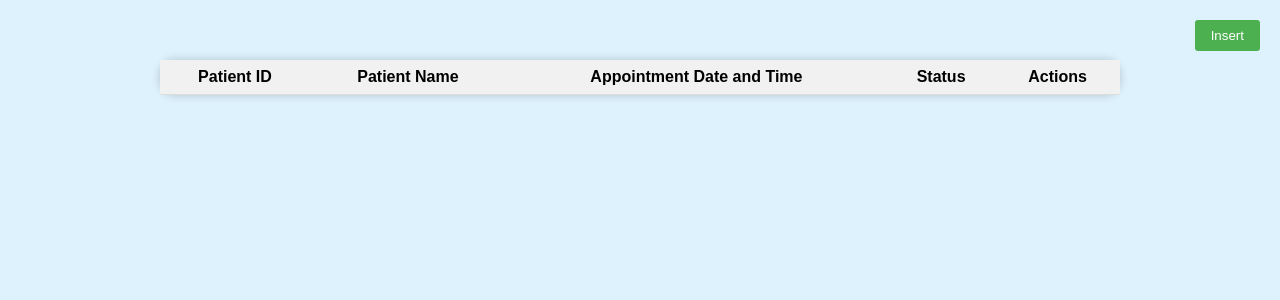
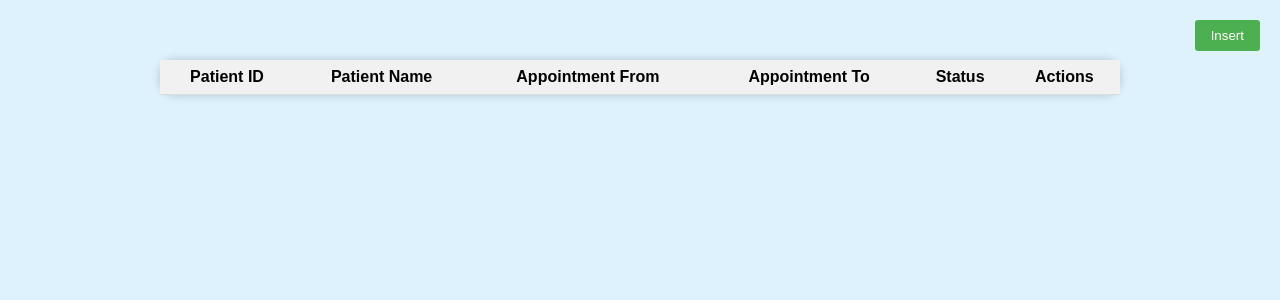
Before and after one commit to sanj-04/Hospital-Management-System, a Django app: page /apttb in a window 1280 px wide. Shown: the top 300 px of the page. Run offline with Django 5.2, Linux system fonts and the light colour scheme; the visitor is signed in with stand-in values (Sample User, id 1); data comes from the database, SQL or seed files in the repository; data that the repository does not hold is empty.

Commit message:
added Appointment from and to datetime

```diff
--- a/Files/staticFile/javascript/apttb.js
+++ b/Files/staticFile/javascript/apttb.js
@@ -44,14 +44,16 @@ insertBtn.addEventListener('click', showInsertForm);
 let confirmDeleteButton;
 
 function showUpdateForm(button) {
-    let date_time = button.getAttribute('data-date_time');
+    let from_date_time = button.getAttribute('data-from_date_time');
+    let to_date_time = button.getAttribute('data-to_date_time');
     let patient_id = button.getAttribute('data-patient_id');
     let appointment_id = button.getAttribute('data-appointment_id');
     let row = button.parentNode.parentNode;
     let patient_name = row.cells[1].textContent;
 
     document.getElementById('id_patient_update').value = patient_name;
-    document.getElementById('id_data_time_update').value = date_time;
+    document.getElementById('id_from_date_time_update').value = from_date_time;
+    document.getElementById('id_to_date_time_update').value = to_date_time;
     document.getElementById('id_appointment_id_update').value = appointment_id;
     document.getElementById('id_patient_id_update').value = patient_id;
     updateForm.style.display = 'block';
--- a/src/dataStorage/views/account_views.py
+++ b/src/dataStorage/views/account_views.py
@@ -10,7 +10,12 @@ from django.http import JsonResponse
 from django.http.request import QueryDict
 from datetime import datetime
 from dataStorage.models import Patient, Appointment, Doctor, Medicine, Prescription
-import json
+import json, hashlib
+
+def hash_dict_content(dictionary):
+    json_string = json.dumps(dictionary, sort_keys=True)
+    hash_object = hashlib.sha256(json_string.encode())
+    return hash_object.hexdigest()
 
 @receiver(user_logged_out)
 def on_user_logged_out(sender, request, **kwargs):
@@ -107,7 +112,7 @@ def adminpg(request):
         # ]
         prescriptions = [{
             "id": prescription.id,
-            "name": prescription.prescription_name,
+            "name": prescription.createTimestamp.strftime('%d-%b-%Y %I:%M %p'),
         } for prescription in prescriptionObjs]
 
         return JsonResponse({
@@ -121,9 +126,10 @@ def adminpg(request):
 
         doctorObj = Doctor.objects.get(user = request.user)
         patientObj = Patient.objects.get(id=int(patient_id))
+        prescription_json = json.loads(prescription)
         prescriptionObj = Prescription.objects.create(
-            prescription_name = f"Prescription of {patientObj.user.username} by {doctorObj.user.username}",
-            prescription_json =  json.loads(prescription),
+            prescription_hash = hash_dict_content(prescription_json),
+            prescription_json =  prescription_json,
             doctor = doctorObj,
             patient = patientObj,
         )
@@ -146,8 +152,10 @@ def apttb(request):
                 'appointment_id': appointment.id,
                 'patient_id': appointment.patient.id,
                 'patient_name': appointment.patient.user.username,
-                'appointment_date_time': appointment.date_time.strftime('%Y-%m-%dT%H:%M'),
-                'appointment_date_time_str': appointment.date_time.strftime('%d-%b-%Y %I:%M %p'),
+                'appointment_from_date_time': appointment.from_date_time.strftime('%Y-%m-%dT%H:%M'),
+                'appointment_to_date_time': appointment.to_date_time.strftime('%Y-%m-%dT%H:%M'),
+                'appointment_from_date_time_str': appointment.from_date_time.strftime('%d-%b-%Y %I:%M %p'),
+                'appointment_to_date_time_str': appointment.to_date_time.strftime('%d-%b-%Y %I:%M %p'),
                 'appointment_status': appointment.status,
             } for appointment in appointmentObjs],
             'patients' : [{
@@ -167,13 +175,16 @@ def apttb(request):
             patientObj = Patient.objects.get(
                 user__username = patient
             )
-        date_time = request.POST.get('date_time')
-        date_timeObj = datetime.strptime(date_time, "%Y-%m-%dT%H:%M")
+        from_date_time = request.POST.get('from_date_time')
+        to_date_time = request.POST.get('to_date_time')
+        from_date_timeObj = datetime.strptime(from_date_time, "%Y-%m-%dT%H:%M")
+        to_date_timeObj = datetime.strptime(to_date_time, "%Y-%m-%dT%H:%M")
         doctorObj = Doctor.objects.get(user = request.user)
         appointmentObj = Appointment.objects.create(
             doctor = doctorObj,
             patient = patientObj,
-            date_time = date_timeObj,
+            from_date_time = from_date_timeObj,
+            to_date_time = to_date_timeObj,
         )
         return JsonResponse(
             {
@@ -183,10 +194,13 @@ def apttb(request):
 
     elif request.method == "PUT" and request.is_ajax():
         appointment_id = QueryDict(request.body).get('appointment_id')
-        date_time = QueryDict(request.body).get('date_time')
-        date_timeObj = datetime.strptime(date_time, "%Y-%m-%dT%H:%M")
+        from_date_time = QueryDict(request.body).get('from_date_time')
+        to_date_time = QueryDict(request.body).get('to_date_time')
+        from_date_timeObj = datetime.strptime(from_date_time, "%Y-%m-%dT%H:%M")
+        to_date_timeObj = datetime.strptime(to_date_time, "%Y-%m-%dT%H:%M")
         appointmentObj = Appointment.objects.get(id = appointment_id)
-        appointmentObj.date_time = date_timeObj
+        appointmentObj.from_date_time = from_date_timeObj
+        appointmentObj.to_date_time = to_date_timeObj
         appointmentObj.save()
         return JsonResponse(
             {
--- a/src/static/javascript/apttb.js
+++ b/src/static/javascript/apttb.js
@@ -44,14 +44,16 @@ insertBtn.addEventListener('click', showInsertForm);
 let confirmDeleteButton;
 
 function showUpdateForm(button) {
-    let date_time = button.getAttribute('data-date_time');
+    let from_date_time = button.getAttribute('data-from_date_time');
+    let to_date_time = button.getAttribute('data-to_date_time');
     let patient_id = button.getAttribute('data-patient_id');
     let appointment_id = button.getAttribute('data-appointment_id');
     let row = button.parentNode.parentNode;
     let patient_name = row.cells[1].textContent;
 
     document.getElementById('id_patient_update').value = patient_name;
-    document.getElementById('id_data_time_update').value = date_time;
+    document.getElementById('id_from_date_time_update').value = from_date_time;
+    document.getElementById('id_to_date_time_update').value = to_date_time;
     document.getElementById('id_appointment_id_update').value = appointment_id;
     document.getElementById('id_patient_id_update').value = patient_id;
     updateForm.style.display = 'block';
--- a/src/templates/admin_home.html
+++ b/src/templates/admin_home.html
@@ -70,7 +70,7 @@
     <div class="accordion" id="patients">
       <ul class="list-group">
         {% for patient in patients %}
-        <li style="cursor: pointer;" class="card-body list-group-item list-group-item-action border border-dark patient"
+        <li style="cursor: pointer;" class="card-body list-group-item list-group-item-action border border-dark patient" id="patient_{{patient.id}}"
           data-patient_id="{{patient.id}}" data-patient_name="{{patient.name}}" data-patient_age="{{patient.age}}" onclick="showPatientDetails(this);">
           {{patient.name}}
         </li>
@@ -297,6 +297,7 @@
           window.scrollTo(0, 0);
           document.getElementById("PrescriptionModalBody").innerHTML = "";
           $('#addPrescriptionModal').modal('hide');
+          document.getElementById("patient_"+patient_id).click();
         },
         error : function(xhr, errmsg, err) {
           console.log(xhr);
--- a/src/templates/apttb.html
+++ b/src/templates/apttb.html
@@ -20,7 +20,8 @@
                 <tr>
                     <th>Patient ID</th>
                     <th>Patient Name</th>
-                    <th>Appointment Date and Time</th>
+                    <th>Appointment From</th>
+                    <th>Appointment To</th>
                     <th>Status</th>
                     <th>Actions</th>
                 </tr>
@@ -30,12 +31,14 @@
                 <tr>
                     <td>{{appointment.patient_id}}</td>
                     <td>{{appointment.patient_name}}</td>
-                    <td>{{appointment.appointment_date_time_str}}</td>
+                    <td>{{appointment.appointment_from_date_time_str}}</td>
+                    <td>{{appointment.appointment_to_date_time_str}}</td>
                     <td>{{appointment.appointment_status}}</td>
                     <td hidden>{{appointment.appointment_id}}</td>
                     <td>
                         <button onclick="showUpdateForm(this);"
-                            data-date_time="{{appointment.appointment_date_time}}"
+                            data-from_date_time="{{appointment.appointment_from_date_time}}"
+                            data-to_date_time="{{appointment.appointment_to_date_time}}"
                             data-patient_id="{{appointment.patient_id}}"
                             data-appointment_id="{{appointment.appointment_id}}">Update</button>
                         <button onclick="confirmDelete(this);" data-appointment_id="{{appointment.appointment_id}}">Delete</button>
@@ -50,8 +53,11 @@
         <label for="id_patient_update">Patient:</label>
         <input type="text" name="patient" autocomplete="off" class="textinput textInput form-control" id="id_patient_update" disabled>
         <br><br>
-        <label for="id_data_time_update">Appointment Date and Time:</label>
-        <input type="datetime-local" id="id_data_time_update" class="textinput textInput form-control">
+        <label for="id_from_date_time_update">Appointment From Date and Time:</label>
+        <input type="datetime-local" id="id_from_date_time_update" class="textinput textInput form-control">
+        <br><br>
+        <label for="id_to_date_time_update">Appointment To Date and Time:</label>
+        <input type="datetime-local" id="id_to_date_time_update" class="textinput textInput form-control">
         <br>
         <input type="hidden" id="id_appointment_id_update" class="textinput textInput form-control">
         <input type="hidden" id="id_patient_id_update" class="textinput textInput form-control">
@@ -64,8 +70,11 @@
         <label for="id_patient_insert">Patient:</label>
         <input type="text" name="patient" autocomplete="off" maxlength="150" class="textinput textInput form-control" id="id_patient_insert" list="id_patients_list">
         <br><br>
-        <label for="id_date_time_insert">Appointment Date and Time:</label>
-        <input type="datetime-local" id="id_date_time_insert" class="textinput textInput form-control">
+        <label for="id_from_date_time_insert">Appointment From Date and Time:</label>
+        <input type="datetime-local" id="id_from_date_time_insert" class="textinput textInput form-control">
+        <br><br>
+        <label for="id_to_date_time_insert">Appointment To Date and Time:</label>
+        <input type="datetime-local" id="id_to_date_time_insert" class="textinput textInput form-control">
         <br>
         <button type="button" onclick="insertRow()">Insert</button>
         <button type="button" onclick="hideInsertForm()">Cancel</button>
@@ -83,13 +92,15 @@
     <script type="application/javascript">
         function insertRow() {
             let patient = document.getElementById('id_patient_insert').value;
-            let date_time = document.getElementById('id_date_time_insert').value;
+            let from_date_time = document.getElementById('id_from_date_time_insert').value;
+            let to_date_time = document.getElementById('id_to_date_time_insert').value;
             $.ajax({
                 url : "{% url 'dataStorage:apttb' %}",
                 type : "POST",
                 data : {
                     'patient': patient,
-                    'date_time': date_time,
+                    'from_date_time': from_date_time,
+                    'to_date_time': to_date_time,
                     'csrfmiddlewaretoken': '{{ csrf_token }}'
                 },
                 beforeSend: function (xhr) {
@@ -115,13 +126,15 @@
         }
 
         function updateRow() {
-            let date_time = document.getElementById('id_data_time_update').value;
+            let from_date_time = document.getElementById('id_from_date_time_update').value;
+            let to_date_time = document.getElementById('id_to_date_time_update').value;
             let appointment_id = document.getElementById('id_appointment_id_update').value;
             $.ajax({
                 url : "{% url 'dataStorage:apttb' %}",
                 type : "PUT",
                 data : {
-                    'date_time': date_time,
+                    'from_date_time': from_date_time,
+                    'to_date_time': to_date_time,
                     'appointment_id': appointment_id,
                     'csrfmiddlewaretoken': '{{ csrf_token }}'
                 },
```
Also changed, not shown: src/dataStorage/models.py (+7 -4 lines).
